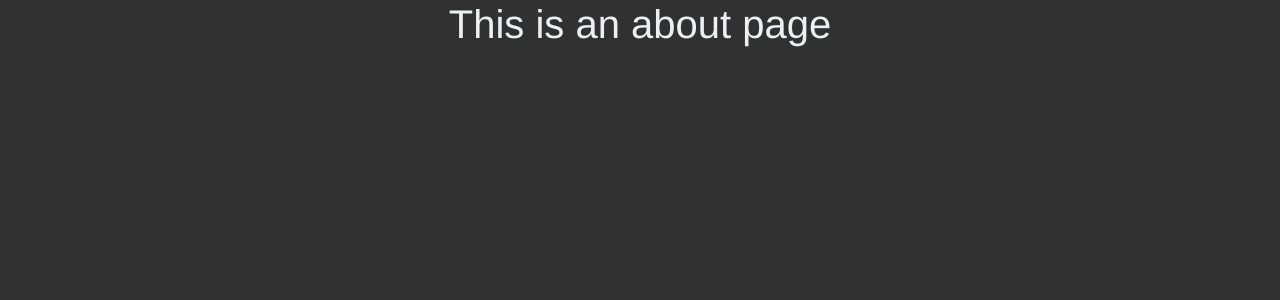
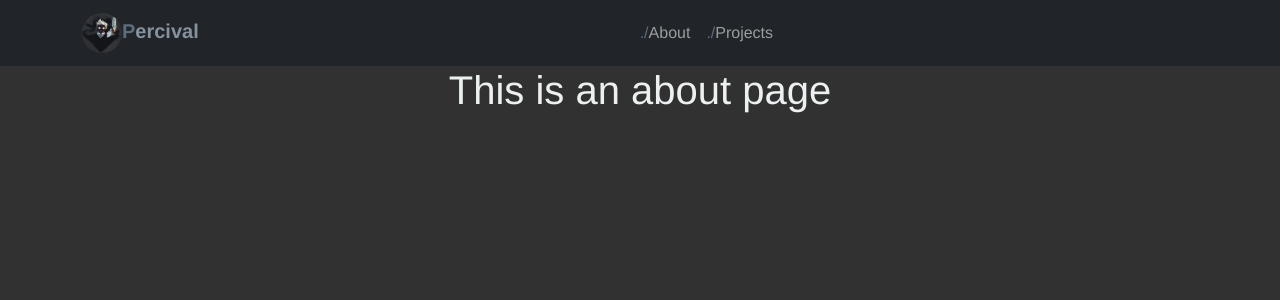
Before and after one commit to shabane/percival-front, a Vue app: page /about in a window 1280 px wide. Shown: the top 300 px of the page. Built offline with nearby package versions, Linux system fonts and the light colour scheme.

Commit message:
feat: add header and logo

```diff
--- a/src/App.vue
+++ b/src/App.vue
@@ -1,5 +1,6 @@
 <template>
   <div>
+    <HeaderBar />
     <router-view />
   </div>
 </template>
@@ -26,3 +27,11 @@
   color: #42b983;
 }
 </style>
+
+<script>
+import HeaderBar from "./components/HeaderBar.vue";
+export default {
+  name: "App",
+  components: { HeaderBar },
+};
+</script>
--- /dev/null
+++ b/src/components/HeaderBar.vue
@@ -0,0 +1,53 @@
+<template>
+  <nav class="navbar navbar-expand-lg navbar-dark bg-dark">
+    <div class="container">
+      <a class="navbar-brand" href="/">
+        <img
+          src="@/assets/percival.jpg"
+          alt="Logo"
+          style="width: 40px; height: 40px"
+        />
+        <span style="color: #5d6d7e">P</span
+        ><span style="color: #85929e">ercival</span>
+      </a>
+      <button
+        class="navbar-toggler"
+        type="button"
+        data-toggle="collapse"
+        data-target="#navbarNav"
+        aria-controls="navbarNav"
+        aria-expanded="false"
+        aria-label="Toggle navigation"
+      >
+        <span class="navbar-toggler-icon"></span>
+      </button>
+      <div class="collapse navbar-collapse" id="navbarNav">
+        <ul class="navbar-nav mx-auto">
+          <li class="nav-item">
+            <a class="nav-link" href="/about"
+              ><span style="color: #5d6d7e">./</span>About</a
+            >
+          </li>
+
+          <li class="nav-item">
+            <a class="nav-link" href="/Projects"
+              ><span style="color: #5d6d7e">./</span>Projects</a
+            >
+          </li>
+        </ul>
+      </div>
+    </div>
+  </nav>
+</template>
+
+<script>
+export default {
+  name: "HeaderBar",
+};
+</script>
+
+<style scoped>
+img {
+  border-radius: 50%;
+}
+</style>
```
Also changed, not shown: src/assets/percival.jpg (added).
